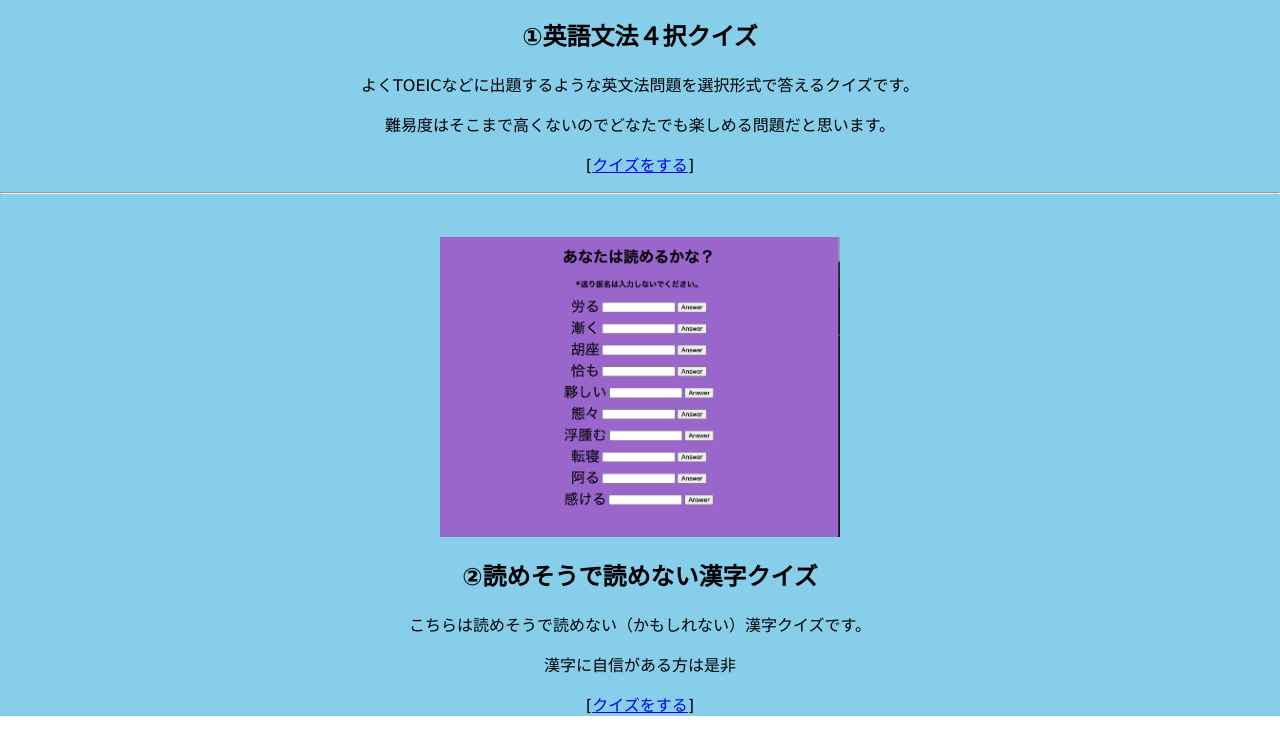
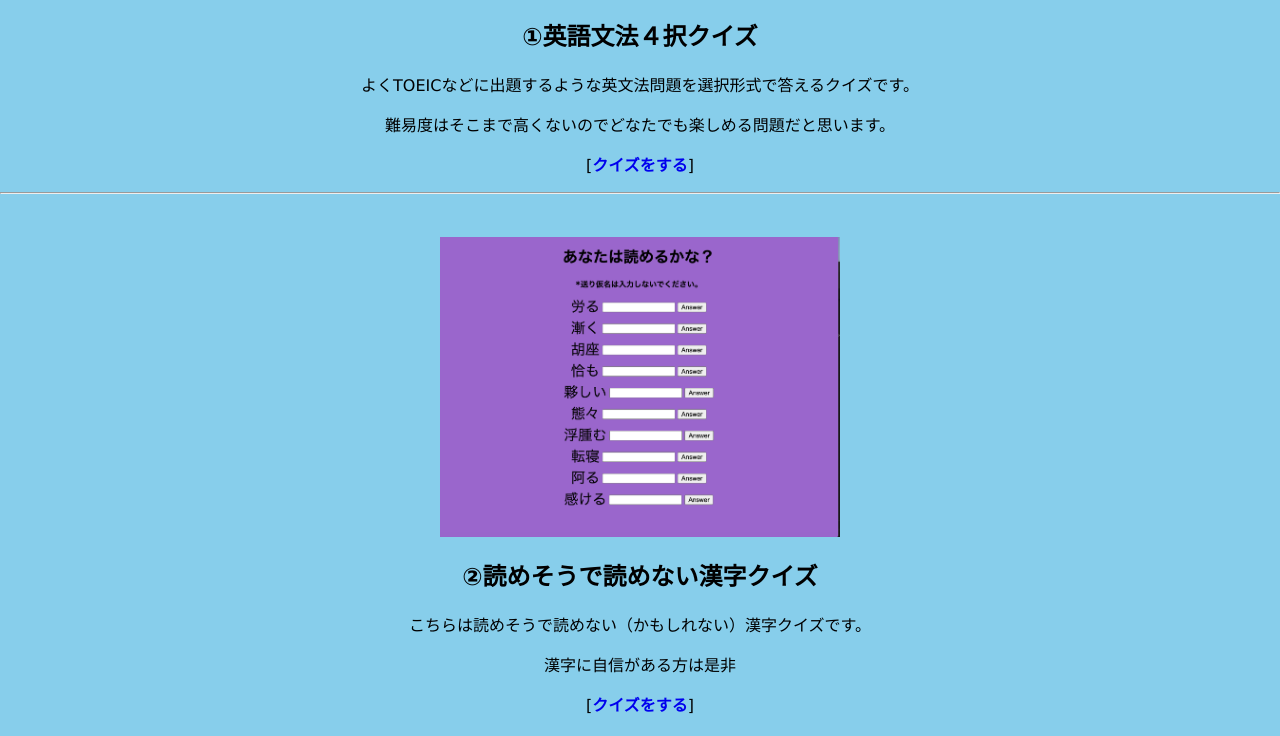
Before and after one commit to 20471120/quiz, a plain HTML site: page index.html in a window 1280 px wide. Shown: the part 685-1421 px from the top of the page. Drawn offline with Linux system fonts and the light colour scheme.

Commit message:
Update index.html

```diff
--- a/index.html
+++ b/index.html
@@ -2,6 +2,7 @@
 <html lang="ja">
 <head>
   <meta charset="UTF-8">
+  <meta name="viewport" content="width=device-width, initial-scale=1">
   <title>Tomo's quiz introduction</title>
   <link rel="icon" href="suraimu.ico">
   <link rel="stylesheet" href="css/styles2.css">
@@ -28,14 +29,14 @@
         <p>よくTOEICなどに出題するような英文法問題を選択形式で答えるクイズです。</p>
         <p>難易度はそこまで高くないのでどなたでも楽しめる問題だと思います。</p>
         <p>
-          [<a href="introduce.html" target="_blank">クイズをする</a>]
+          [<a href="introduce.html" target="_blank" class="btn">クイズをする</a>]
         </p><hr>
       </section>
-    <img src="quiz2.png" class="quizphoto1" width="400" height="300" alt="クイズ２の画像です" >
+    <img src="quiz2.png" class="quizphoto1" alt="クイズ２の画像です" >
       <section class="works1">
         <h2>②読めそうで読めない漢字クイズ</h2>
         <p>こちらは読めそうで読めない（かもしれない）漢字クイズです。</p><p>漢字に自信がある方は是非</p>
-        <p>[<a href="Myquiz2/index2.html" target="_blank">クイズをする</a>]</p>
+        <p id="last">[<a href="Myquiz2/index2.html" target="_blank" class="btn" >クイズをする</a>]</p>
       </section>
 
   </section>
```
